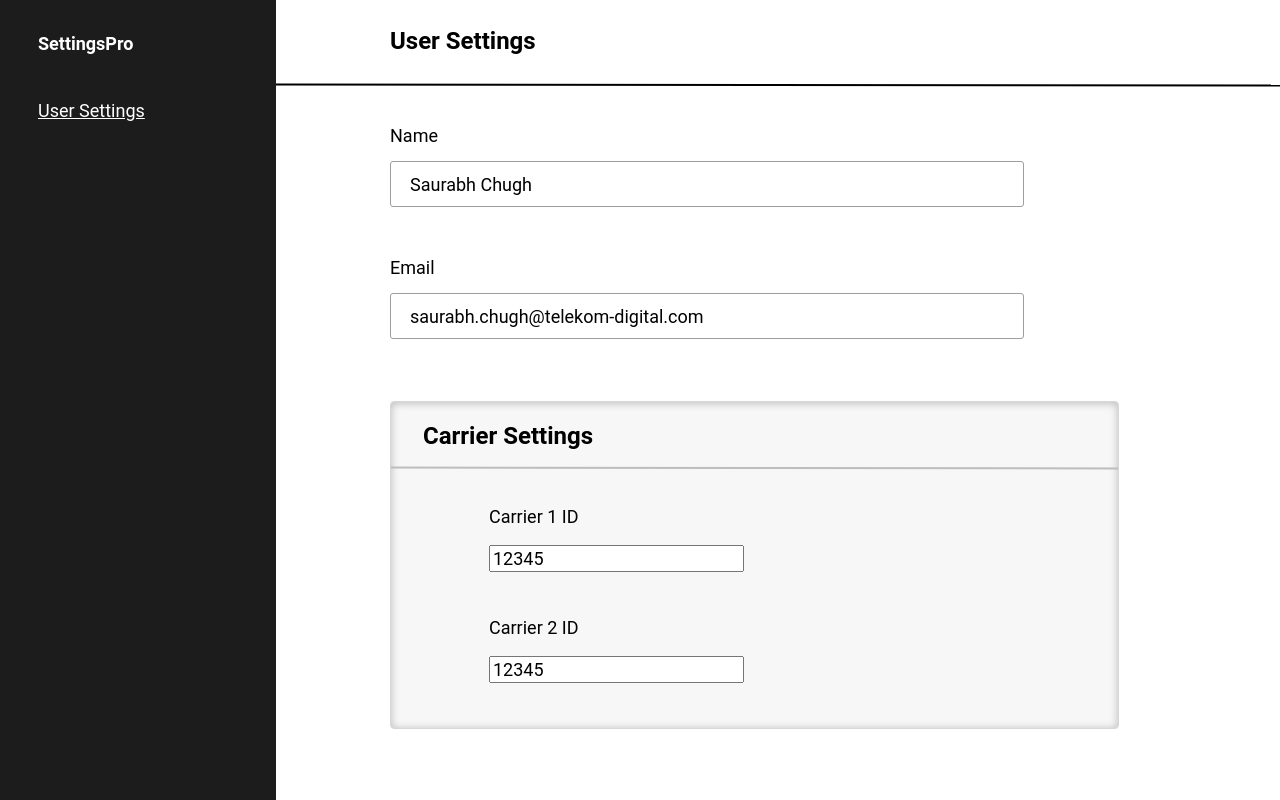
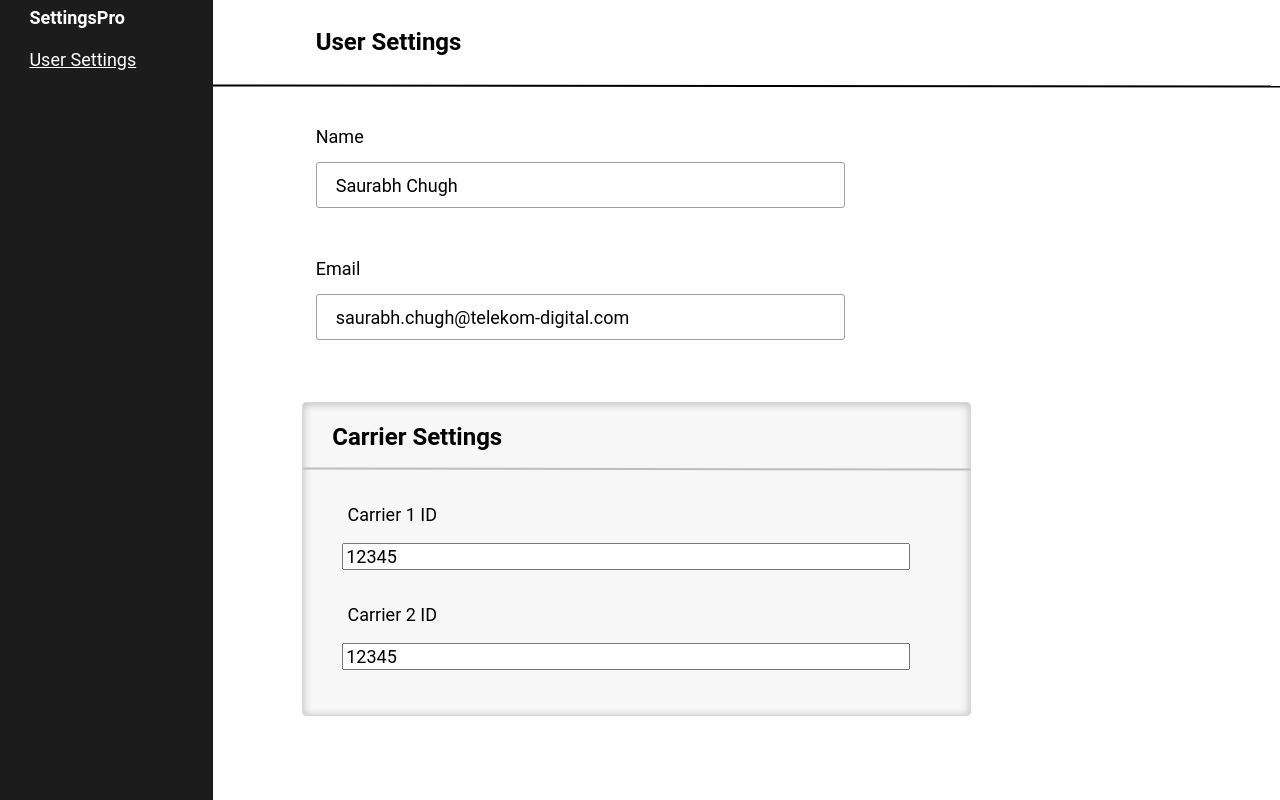
Before and after one commit to saurabhchugh19/cf-app, a React (Create React App) app: page / in a window 1280 px wide. Shown: the top 800 px of the page. Built offline with nearby package versions, Linux system fonts and the light colour scheme.

Commit message:
Flex layout changes

```diff
--- a/src/components/CarrierSettingItem/index.js
+++ b/src/components/CarrierSettingItem/index.js
@@ -15,20 +15,20 @@ const CarrierSettingItem = props => {
 
   return (
     <div className='carrier-setting-item-container'>
-      <div className='carrier-setting-item'>
-        <div className='text'>
-          <Label text={text} />
-        </div>
-        {/* <div> */}
+      {/* <div> */}
+      <div className='text carrier-setting-item-label'>
+        <Label text={text} />
+      </div>
+      <div>
         <Input
           data={id}
           value={value}
           placeholder={`Enter ${text}`}
           onChangeHandler={onCarrierSettingItemChange}
-          className='text carrier-setting-input'
+          className='text carrier-setting-item-input'
         />
-        {/* </div> */}
       </div>
+      {/* </div> */}
     </div>
   );
 };
--- a/src/components/CarrierSettingItem/styles.css
+++ b/src/components/CarrierSettingItem/styles.css
@@ -2,10 +2,16 @@
     flex-direction: column;
 }
 
-.carrier-setting-item {
-    margin-bottom: 34px;
+.carrier-setting-item-label {
+    margin-top: 34px;
+    margin-left: 6.7%;
 }
 
-.carrier-setting-input {
+.carrier-setting-item-input {
+    margin-left: 5.9%;
     margin-top: 18px;
+    width: 84%;
+    /* padding-top: 23%;
+    padding-left: 4.3%;
+    padding-bottom: 36.5%; */
 }
--- a/src/components/CarrierSettings/index.js
+++ b/src/components/CarrierSettings/index.js
@@ -9,7 +9,7 @@ const CarrierSettings = props => {
     <div className='carrier-setting-container'>
       <p className='carrier-settings-heading'>Carrier Settings</p>
       <p className='line-1' />
-      <div className='carrier-setting-item-container'>
+      <div className='carrier-setting-container'>
         {data.map(item => {
           const { id } = item;
           return <CarrierSettingItem key={id} data={item} />;
--- a/src/components/CarrierSettings/styles.css
+++ b/src/components/CarrierSettings/styles.css
@@ -3,7 +3,8 @@
 }
 
 .carrier-settings-heading {
-    margin-left: 32px;
+    /* margin-left: 32px; */
+    margin-left: 4.4%;
     margin-top: 20px;
     margin-bottom: 17px;
     font-family: 'Roboto';
@@ -16,12 +17,20 @@
 
 .line-1 {
     height: 0px;
+    margin-bottom: 3px;
     border: 1px solid #BDBDBD;
     transform: rotate(0.08deg);
 }
 
-.carrier-setting-item-container {
+/* This logic needs to be improved to pick up for 1st item rendered */
+/* .carrier-setting-item-first {
     margin-top: 37px;
-    margin-left: 49px;
+} */
+
+.carrier-setting-container {
+    /* margin-top: 37px; */
+    /* margin-left: 49px; */
+    /* margin-left: 59.1%; */
     margin-bottom: 45px;
+    /* margin-bottom: 12.6%; */
 }
--- a/src/components/Layout/styles.css
+++ b/src/components/Layout/styles.css
@@ -1,13 +1,15 @@
 .layout-container {
     display: flex;
-    /* height: 100%; */
+    height: 100%;
     width: 100%;
+    /* overflow: auto; */
 }
 
 .layout-sidebar {
     flex-direction: column;
     background: #1C1C1C;
-    width: 276px;
+    /* width: 276px; */
+    width: 20%;
 }
 
 .layout-component {
--- a/src/components/Sidebar/index.js
+++ b/src/components/Sidebar/index.js
@@ -5,12 +5,15 @@ import './styles.css';
 
 const Sidebar = props => {
   return (
-    <div className='sidebar-container'>
+    // <div className='sidebar-container'>
+    <div>
       <div className='sidebar-heading sidebar-text'>SettingsPro</div>
-      {SIDEBAR_LIST.sort((x, y) => x.sortOrder - y.sortOrder).map(item => {
-        const { id, text, url } = item;
-        return <Anchor key={id} text={text} url={url} className='sidebar-text sidebar-route' />;
-      })}
+      <div className='sidebar-route-container'>
+        {SIDEBAR_LIST.sort((x, y) => x.sortOrder - y.sortOrder).map(item => {
+          const { id, text, url } = item;
+          return <Anchor key={id} text={text} url={url} className='sidebar-text sidebar-route' />;
+        })}
+      </div>
     </div>
   );
 };
--- a/src/components/Sidebar/styles.css
+++ b/src/components/Sidebar/styles.css
@@ -1,6 +1,6 @@
-.sidebar-container {
+/* .sidebar-container {
     width: 276px;
-}
+} */
 
 .sidebar-text {
     font-family: 'Roboto';
@@ -12,12 +12,19 @@
 
 .sidebar-heading {
     font-weight: 600;
-    margin-top: 33px;
-    margin-left: 38px;
-    margin-bottom: 46px;
+    /* margin-top: 33px; */
+    margin-top: 3.2%;
+    /* margin-left: 38px; */
+    margin-left: 13.8%;
+    /* margin-bottom: 46px; */
+}
+
+.sidebar-route-container {
+    margin-top: 10%;
+    margin-left: 13.8%;
 }
 
 .sidebar-route {
     font-weight: 400;
-    margin-left: 38px;
+    /* margin-left: 38px; */
 }
--- a/src/pages/UserSettings/index.js
+++ b/src/pages/UserSettings/index.js
@@ -22,10 +22,12 @@ const UserSettings = () => {
 
   return (
     <div className='user-setting-container'>
+      {/* <div className='header'> */}
       <p className='user-setting-heading'>User Settings</p>
       <p className='line-2' />
-      <div>
-        <div className='name-label text'>
+      {/* </div> */}
+      <div className='user-setting-name'>
+        <div className='text'>
           <Label text='Name' />
         </div>
         {/* <div> */}
@@ -37,8 +39,8 @@ const UserSettings = () => {
         />
         {/* </div> */}
       </div>
-      <div>
-        <div className='email-label text'>
+      <div className='user-setting-email'>
+        <div className='text'>
           <Label text='Email' />
         </div>
         {/* <div> */}
--- a/src/pages/UserSettings/styles.css
+++ b/src/pages/UserSettings/styles.css
@@ -1,10 +1,16 @@
-.user-setting-container {
+.user-setting-container, .user-setting-header {
     flex-direction: column;
 }
 
+/* .header {
+    max-height: 8.2%;
+} */
+
 .user-setting-heading {
-    margin-left: 114px;
-    margin-top: 27px;
+    /* margin-left: 114px; */
+    margin-left: 9.6%;
+    /* margin-top: 27px; */
+    margin-top: 2.6%;
     margin-bottom: 29px;
     font-family: 'Roboto';
     font-style: normal;
@@ -29,37 +35,53 @@
     transform: rotate(0.05deg);
 }
 
-.name-label {
+.user-setting-name {
+    margin-top: 39px;
+    margin-left: 9.6%;
+}
+
+/* .name-label {
     margin-top: 39px;
     margin-left: 114px;
-}
+} */
 
 .user-settings-input {
     margin-top: 15px;
-    margin-left: 114px;
+    /* margin-left: 114px; */
+    /* margin-left: 9.6%; */
     background: #FFFFFF;
     border: 1px solid #9E9E9E;
     border-radius: 3px;
-    min-width: 611px;
+    /* min-width: 611px; */
+    width: 52.5%;
     /* min-height: 44px; */
     padding-left: 19px;
     padding-top: 12px;
     padding-bottom: 11px;
 }
 
-.email-label {
+/* .email-label {
     margin-top: 50px;
     margin-left: 114px;
+} */
+
+.user-setting-email {
+    margin-top: 50px;
+    margin-left: 9.6%;
 }
 
 .carrier-settings {
     margin-top: 62px;
-    margin-left: 114px;
-    margin-bottom: 263px;
+    /* margin-left: 114px; */
+    margin-left: 8.3%;
+    /* margin-bottom: 263px; */
+    margin-bottom: 25.7%;
     background: #F7F7F7;
     border: 1px solid #D7D7D7;
     box-shadow: inset 0px 1px 9px rgba(0, 0, 0, 0.25);
     border-radius: 4px;
-    max-width: 727px;
-    max-height: 357px;
+    /* max-width: 727px; */
+    width: 62.5%;
+    /* max-height: 357px; */
+    height: 34.9%;
 }
```
